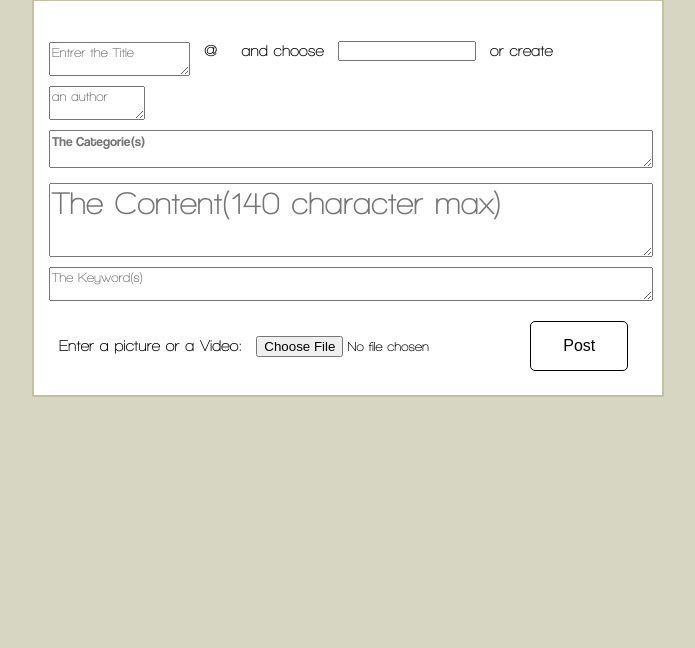
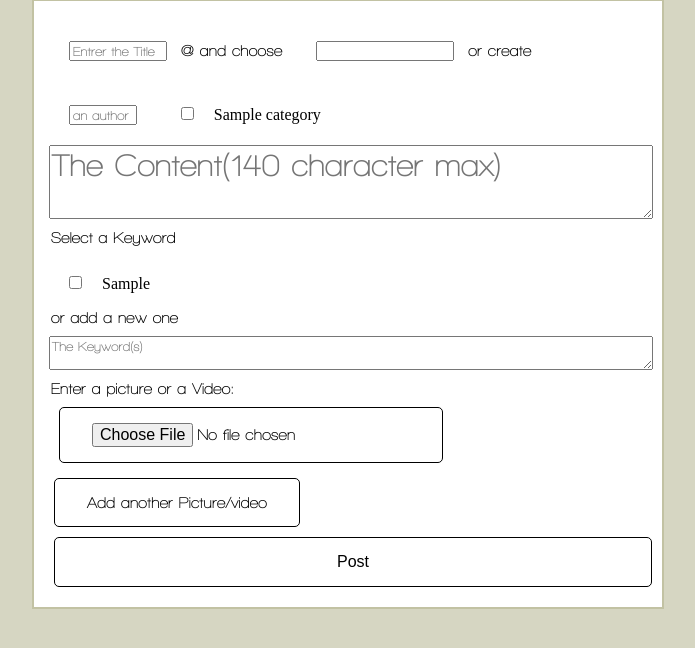
Before and after one commit to P4ndaFR/PHProject, a PHP site: page /post.php in a window 1280 px wide. Shown: the part 84-732 px from the top of the page, without its empty margins (292-987 px from the left). Run offline with PHP 8.4, Linux system fonts and the light colour scheme; tables that the repository leaves empty hold one stand-in row (values such as "Sample post"); data that the repository does not hold is empty.

Commit message:
Formulaire article OK

```diff
--- a/post.php
+++ b/post.php
@@ -3,6 +3,7 @@
 <head>
     <title>Twittard</title>
     <link rel="stylesheet" type="text/css" href="style.css">
+    <script src="script.js"></script>
 </head>
 <body>
     <header>
@@ -10,32 +11,73 @@
         <a href="index.php"><button>Back to the Wall</button></a>
     </header>
     <section>
+        <?php
+            $db = mysqli_connect("localhost","root","2Zz6500145","PHProject") or die("no connexion");
+
+        ?>
         <article>
-            <form>
-            <textarea id="title" placeholder="Entrer the Title"></textarea>
-            <p id="instructions">@</p>
-            <p id="instructions">and choose</p>
-            <input list="authors" name="authors">
+            <form method="post" id="form" enctype="multipart/form-data">
+            <input id="title" name="title" placeholder="Entrer the Title">
+            <p id='form'>@ and choose</p>
+            <input list="authors" name="existant_author">
             <datalist id="authors">
-                <option value="author1">
-                <option value="author2">
-                <option value="author3">
-                <option value="author4">
+                <?php
+                $q1 = mysqli_query($db,"select pseudo from user;");
+                while ( $raw1=mysqli_fetch_array($q1) )
+                {
+                    echo '<option value="'.$raw1['pseudo'].'">';
+                }
+            ?>
             </datalist>
-            <p id="instructions">or create</p>
-            <textarea id="author" placeholder="an author"></textarea>
+            <p id='form'>or create</p>
+            <input id="author" name="new_author" placeholder="an author">
             <!-- <textarea id="author">the Author</textarea> -->
-            <textarea id="category" placeholder="The Categorie(s)"></textarea>
-            <textarea id="content" placeholder="The Content(140 character max)"></textarea>
-            <textarea id="keyword" placeholder="The Keyword(s)"></textarea>
-            <p id="image">Enter a picture or a Video:</p>
-            <input type="file" name="image">
-            <button id="post">Post</button>
+            <?php
+                $q1 = mysqli_query($db,"select name from category;");
+                $nbcat=0;
+                while ( $raw1=mysqli_fetch_array($q1) )
+                {
+                    echo '
+                    <input type="hidden" name="MAX_FILE_SIZE" value="15 000 000" />
+                    <input id="category" name="category'.$nbcat.'" type="checkbox">'.$raw1['name'].'</input>';
+                    $tabcat[$nbcat]=$raw1['name'];
+                    $nbcat++;
+                    //echo $nbcat;
+                }
+            ?>
+            <textarea id="content" name="content" placeholder="The Content(140 character max)"></textarea>
+            <legend>Select a Keyword</legend>
+            <?php
+                $q1 = mysqli_query($db,"select word from keyword;");
+                $nbkey=0;
+                while ( $raw1=mysqli_fetch_array($q1) )
+                {
+                    echo '<input id="keyword'.$nbkey.'" name="existant_keyword" type="checkbox" value="'.$raw1['word'].'">'.$raw1['word'].'</input>';
+                    $nbkey++;
+                }
+            ?>
+            <legend>or add a new one</legend>
+            <textarea id="keyword" name="new_keyword" placeholder="The Keyword(s)"></textarea>
+            <legend>Enter a picture or a Video:</legend>
+            <input type="file" name="media">
+            <input  onclick="addInput()" type="button" value="Add another Picture/video" id='add' >
+            <button id="post" type="submit">Post</button>
             </form>
         </article>
-        <?php
-
-        ?>
     </section>
+    <?php
+            echo $_POST['title'].'<br />';
+            echo $_POST['existant_author'].'<br />';
+            echo $_POST['new_author'].'<br />';
+            for ($i=0; $i < $nbcat ; $i++)
+            {
+                if(isset($_POST['category'.$i]))
+                {
+                    echo $tabcat[$i].' is checked!<br />';
+                }
+            }
+            echo $_POST['existant_keyword'].'<br />';
+            echo $_POST['new_keyword'].'<br />';
+    ?>
 </body>
 </html>
--- /dev/null
+++ b/script.js
@@ -0,0 +1,14 @@
+function addInput()
+{
+	//alert('dans la fonction');
+	var form = document.getElementById('form');
+
+	var children = form.childNodes;
+	var add = document.getElementById('add');
+	var input = document.createElement('input');
+
+	input.type='file';
+	input.name='media';
+	//alert('dans la fonction');
+	form.insertBefore(input, form.childNodes[children.length-5]);
+}
--- a/style.css
+++ b/style.css
@@ -75,6 +75,54 @@ button{
     text-decoration: none;
     font-size: 16px;
 }
+input[type='button']
+{
+	position: relative;
+	display: inline-block;
+	margin:5px;
+	background-color: white;
+    border: solid black 1px;
+    border-radius: 5px;
+    color: black;
+    padding: 15px 32px;
+    text-align: center;
+    text-decoration: none;
+    font-size: 16px;
+}
+input[type = button]:hover
+{
+	background-color:#666666;
+	color: white;
+	border: none;
+}
+input[type='file']
+{
+	display: block;
+	position: relative;
+	margin:10px;
+	background-color: white;
+    border: solid black 1px;
+    border-radius: 5px;
+    color: black;
+    padding: 15px 32px;
+    text-align: center;
+    text-decoration: none;
+    font-size: 16px;
+}
+input[type='file']:hover
+{
+	background-color:#666666;
+	color: white;
+	border: none;
+}
+input#title{
+	width: 15%;
+}
+input[type='checkbox']
+{
+	margin: 20px;
+	font-family:'Coolvetica';
+}
 button#like
 {
 	border: solid green 1px;
@@ -108,9 +156,11 @@ button:hover{
 	border: none;
 }
 button#send{
-	width:34%;
+	width:24%;
 }
-
+button#post{
+	width: 100%;
+}
 form button{
 	border: solid black 1px;
 	position: relative;
@@ -140,8 +190,11 @@ p{
 	font-weight: bold;
 	font-size: 1.8em;
 }
-p#instructions{
-	font-size: 1em;
+legend{
+	display: inline-block;
+	width: auto;
+	font-family: "Walkway";
+	margin-bottom: 10px;
 }
 img{
 	display: inline-block;
@@ -155,12 +208,6 @@ textarea{
 	font-family: "Walkway";
 	margin-bottom: 10px;
 }
-textarea#category{
-	font-family: "Coolvetica";
-	display: block;
-	margin-bottom: 15px;
-	width: 100%;
-}
 textarea#content{
 	font-size: 2em;
 	width: 100%;
@@ -168,15 +215,17 @@ textarea#content{
 textarea#keyword{
 	width: 100%;
 }
-textarea#author{
-	width: 15%;
+input#author{
+	width: 10%;
+	margin: 20px;
 }
 p#image{
 	font-size:1em;
 	display: inline-block;
 }
-p#instructions{
+p#form{
 	display: inline-block;
+	font-size: 1em;
 }
 h2#comment{
 	font-size: 1.3em;
@@ -184,6 +233,10 @@ h2#comment{
 p#comment{
 	font-size: 1em;
 }
+input{
+	margin-left: 20px;
+}
+p#keyword
 div{
 	border: solid #c2c2a3 1px;
 	padding: 10px;
```
Also changed, not shown: media/plusbutton.png (added).
